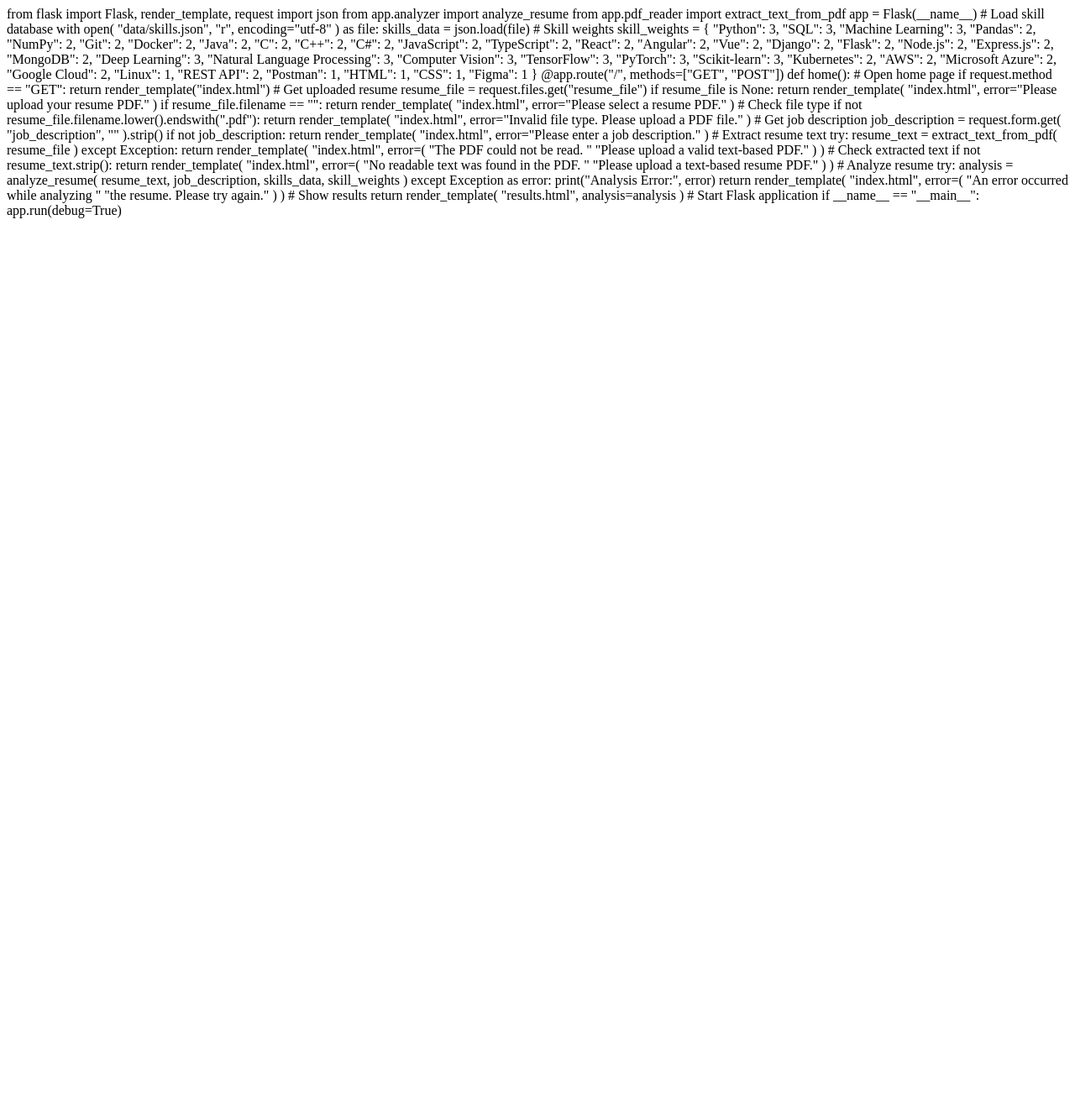
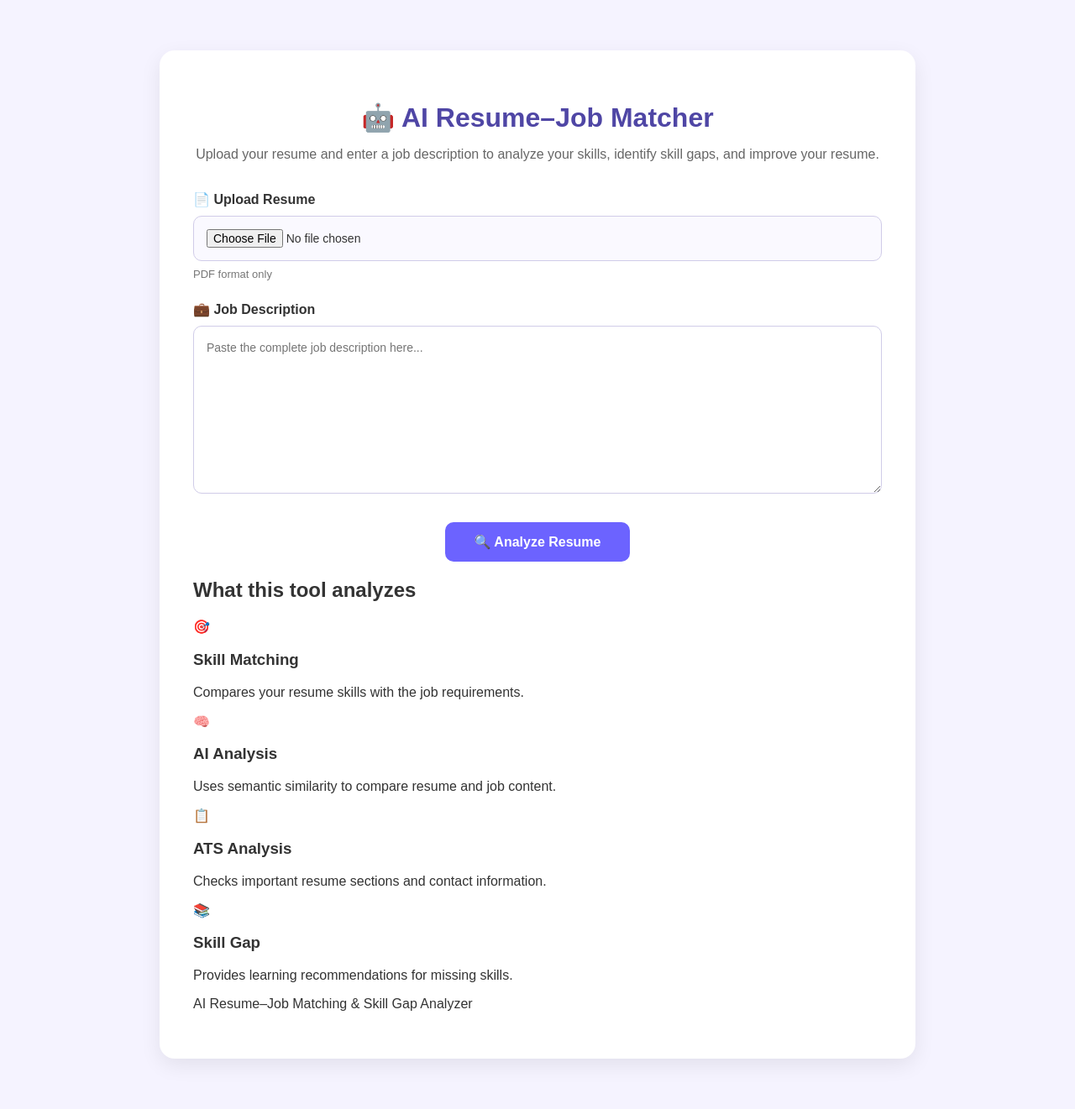
Before and after one commit to Pavithra-menona/AI-Resume-Job-Matcher, a Flask app: page / in a window 1280 px wide. Shown: the whole page at 84% size. Before the commit the page ends 260 px from the top, so only its background shows below. Run offline with Flask 3, Linux system fonts and the light colour scheme.

Commit message:
Fix Flask web interface

```diff
--- a/templates/index.html
+++ b/templates/index.html
@@ -1,171 +1,155 @@
-from flask import Flask, render_template, request
-import json
+<!DOCTYPE html>
+<html lang="en">
 
-from app.analyzer import analyze_resume
-from app.pdf_reader import extract_text_from_pdf
+<head>
 
+    <meta charset="UTF-8">
 
-app = Flask(__name__)
+    <meta name="viewport"
+          content="width=device-width, initial-scale=1.0">
 
+    <title>AI Resume Job Matcher</title>
 
-# Load skill database
-with open(
-    "data/skills.json",
-    "r",
-    encoding="utf-8"
-) as file:
-    skills_data = json.load(file)
+    <link rel="stylesheet"
+          href="{{ url_for('static', filename='style.css') }}">
 
+</head>
 
-# Skill weights
-skill_weights = {
-    "Python": 3,
-    "SQL": 3,
-    "Machine Learning": 3,
-    "Pandas": 2,
-    "NumPy": 2,
-    "Git": 2,
-    "Docker": 2,
-    "Java": 2,
-    "C": 2,
-    "C++": 2,
-    "C#": 2,
-    "JavaScript": 2,
-    "TypeScript": 2,
-    "React": 2,
-    "Angular": 2,
-    "Vue": 2,
-    "Django": 2,
-    "Flask": 2,
-    "Node.js": 2,
-    "Express.js": 2,
-    "MongoDB": 2,
-    "Deep Learning": 3,
-    "Natural Language Processing": 3,
-    "Computer Vision": 3,
-    "TensorFlow": 3,
-    "PyTorch": 3,
-    "Scikit-learn": 3,
-    "Kubernetes": 2,
-    "AWS": 2,
-    "Microsoft Azure": 2,
-    "Google Cloud": 2,
-    "Linux": 1,
-    "REST API": 2,
-    "Postman": 1,
-    "HTML": 1,
-    "CSS": 1,
-    "Figma": 1
-}
+<body>
 
+<div class="container">
 
-@app.route("/", methods=["GET", "POST"])
-def home():
+    <h1>🤖 AI Resume–Job Matcher</h1>
 
-    # Open home page
-    if request.method == "GET":
-        return render_template("index.html")
+    <p class="subtitle">
+        Upload your resume and enter a job description
+        to analyze your skills, identify skill gaps,
+        and improve your resume.
+    </p>
 
+    {% if error %}
 
-    # Get uploaded resume
-    resume_file = request.files.get("resume_file")
+        <div class="error-message">
+            ⚠️ {{ error }}
+        </div>
 
-    if resume_file is None:
-        return render_template(
-            "index.html",
-            error="Please upload your resume PDF."
-        )
+    {% endif %}
 
+    <form method="POST" enctype="multipart/form-data">
 
-    if resume_file.filename == "":
-        return render_template(
-            "index.html",
-            error="Please select a resume PDF."
-        )
+        <div class="input-section">
 
+            <label for="resume_file">
+                📄 Upload Resume
+            </label>
 
-    # Check file type
-    if not resume_file.filename.lower().endswith(".pdf"):
-        return render_template(
-            "index.html",
-            error="Invalid file type. Please upload a PDF file."
-        )
+            <div class="upload-box">
 
+                <input
+                    type="file"
+                    id="resume_file"
+                    name="resume_file"
+                    accept=".pdf"
+                    required
+                >
 
-    # Get job description
-    job_description = request.form.get(
-        "job_description",
-        ""
-    ).strip()
+                <p class="file-info">
+                    PDF format only
+                </p>
 
+            </div>
 
-    if not job_description:
-        return render_template(
-            "index.html",
-            error="Please enter a job description."
-        )
+        </div>
 
+        <div class="input-section">
 
-    # Extract resume text
-    try:
+            <label for="job_description">
+                💼 Job Description
+            </label>
 
-        resume_text = extract_text_from_pdf(
-            resume_file
-        )
+            <textarea
+                id="job_description"
+                name="job_description"
+                placeholder="Paste the complete job description here..."
+                required
+            ></textarea>
 
-    except Exception:
+        </div>
 
-        return render_template(
-            "index.html",
-            error=(
-                "The PDF could not be read. "
-                "Please upload a valid text-based PDF."
-            )
-        )
+        <button type="submit">
+            🔍 Analyze Resume
+        </button>
 
+    </form>
 
-    # Check extracted text
-    if not resume_text.strip():
+    <div class="features">
 
-        return render_template(
-            "index.html",
-            error=(
-                "No readable text was found in the PDF. "
-                "Please upload a text-based resume PDF."
-            )
-        )
+        <h2>What this tool analyzes</h2>
 
+        <div class="feature-grid">
 
-    # Analyze resume
-    try:
+            <div class="feature-card">
 
-        analysis = analyze_resume(
-            resume_text,
-            job_description,
-            skills_data,
-            skill_weights
-        )
+                <div class="feature-icon">🎯</div>
 
-    except Exception as error:
+                <h3>Skill Matching</h3>
 
-        print("Analysis Error:", error)
+                <p>
+                    Compares your resume skills
+                    with the job requirements.
+                </p>
 
-        return render_template(
-            "index.html",
-            error=(
-                "An error occurred while analyzing "
-                "the resume. Please try again."
-            )
-        )
+            </div>
 
+            <div class="feature-card">
 
-    # Show results
-    return render_template(
-        "results.html",
-        analysis=analysis
-    )
+                <div class="feature-icon">🧠</div>
 
+                <h3>AI Analysis</h3>
 
-# Start Flask application
-if __name__ == "__main__":
-    app.run(debug=True)
+                <p>
+                    Uses semantic similarity to
+                    compare resume and job content.
+                </p>
+
+            </div>
+
+            <div class="feature-card">
+
+                <div class="feature-icon">📋</div>
+
+                <h3>ATS Analysis</h3>
+
+                <p>
+                    Checks important resume sections
+                    and contact information.
+                </p>
+
+            </div>
+
+            <div class="feature-card">
+
+                <div class="feature-icon">📚</div>
+
+                <h3>Skill Gap</h3>
+
+                <p>
+                    Provides learning recommendations
+                    for missing skills.
+                </p>
+
+            </div>
+
+        </div>
+
+    </div>
+
+    <p class="footer-text">
+        AI Resume–Job Matching & Skill Gap Analyzer
+    </p>
+
+</div>
+
+</body>
+
+</html>
```
